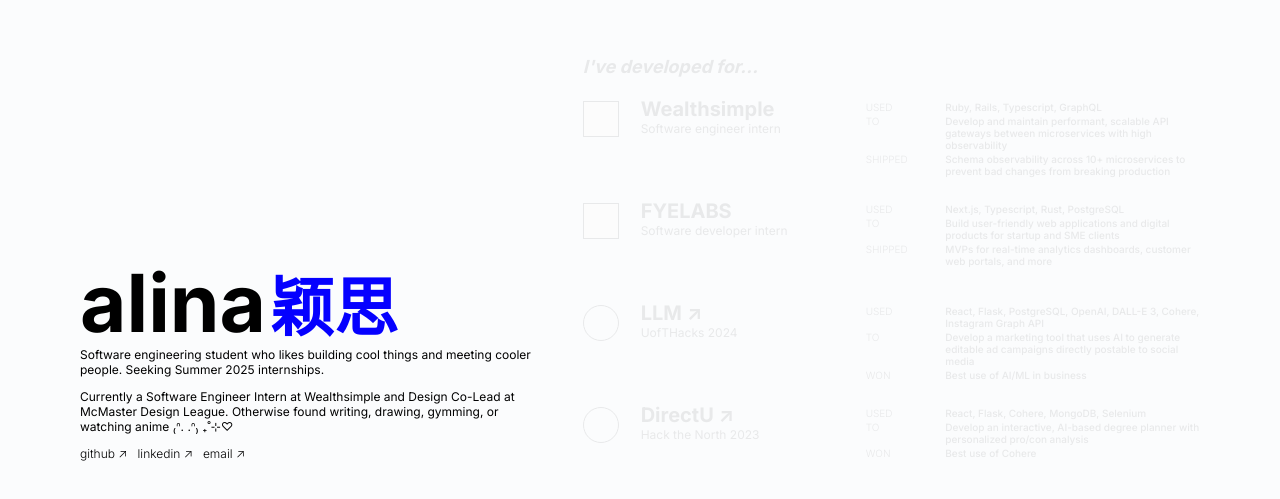
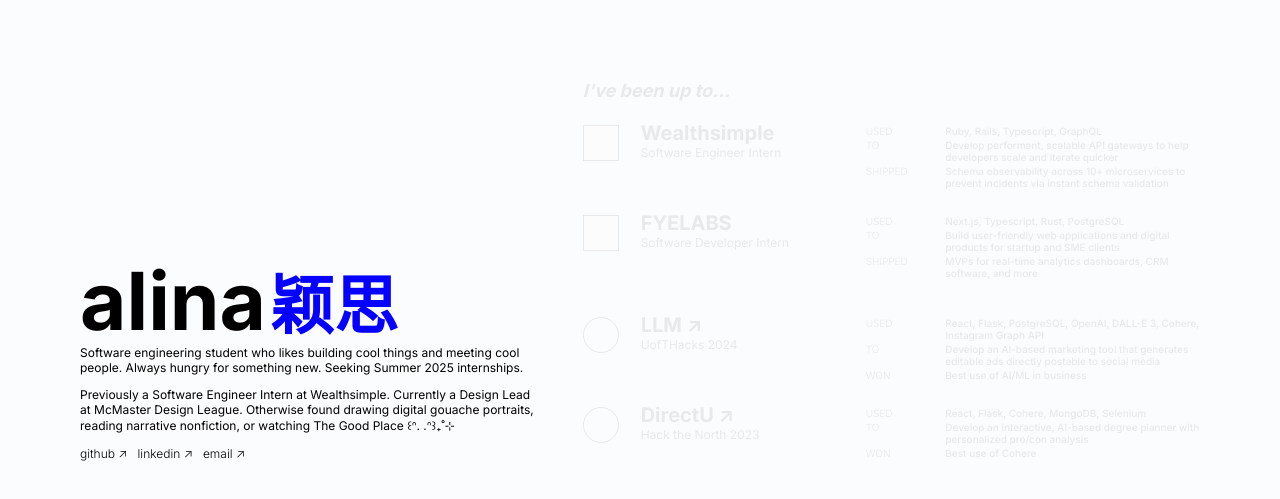
Before and after one commit to charcoalyy/portfolio, a React (Vite) app: page / in a window 1280 px wide. Shown: the part 279-778 px from the top of the page. Built offline with nearby package versions, Linux system fonts and the light colour scheme.

Commit message:
rewrite bio

```diff
--- a/src/components/constants/about.ts
+++ b/src/components/constants/about.ts
@@ -1,12 +1,5 @@
 export const about = {
-  bio: "Software engineering student who likes building cool things and meeting cooler people. Seeking Summer 2025 internships.",
+  bio: "Software engineering student who likes building cool things and meeting cool people. Always hungry for something new. Seeking Summer 2025 internships.",
   current:
-    "Currently a Software Engineer Intern at Wealthsimple and Design Co-Lead at McMaster Design League. Otherwise  found writing, drawing, gymming, or watching anime ₍ᐢ. .ᐢ₎ ₊˚⊹♡",
-  professional: ["Software Engineer Intern @Wealthsimple"],
-  community: [
-    "Design Lead @McMaster Design League",
-    "Executive @DeltaHacks",
-    "Tech @HOSA Canada",
-  ],
-  leisurely: ["Creative Writer", "Artist", "Gym Novice", "Anime Fiend"],
+    "Previously a Software Engineer Intern at Wealthsimple. Currently a Design Lead at McMaster Design League. Otherwise found drawing digital gouache portraits, reading narrative nonfiction, or watching The Good Place ꒰ᐢ. .ᐢ꒱₊˚⊹",
 }
--- a/src/components/constants/external.ts
+++ b/src/components/constants/external.ts
@@ -2,10 +2,4 @@
   { label: "github", link: "https://github.com/charcoalyy" },
   { label: "linkedin", link: "https://www.linkedin.com/in/alina-yzeng/" },
   { label: "email", link: "mailto:alina.yzeng@gmail.com" },
-];
-
-export const tabs = [
-  // { label: "ABOUT", path: "/about" },
-  { label: "DEVELOPMENT", path: "/development" },
-  { label: "DESIGN", path: "/design" },
-];
+]
--- a/src/components/constants/projects.ts
+++ b/src/components/constants/projects.ts
@@ -4,23 +4,23 @@
   {
     title: "Wealthsimple",
     type: "internship",
-    tag: "Software engineer intern",
+    tag: "Software Engineer Intern",
     points: {
       used: "Ruby, Rails, Typescript, GraphQL",
-      to: "Develop and maintain performant, scalable API gateways between microservices with high observability",
+      to: "Develop performant, scalable API gateways to help developers scale and iterate quicker",
       shipped:
-        "Schema observability across 10+ microservices to prevent bad changes from breaking production",
+        "Schema observability across 10+ microservices to prevent incidents via instant schema validation",
     },
   },
   {
     title: "FYELABS",
     type: "internship",
-    tag: "Software developer intern",
+    tag: "Software Developer Intern",
     points: {
       used: "Next.js, Typescript, Rust, PostgreSQL",
       to: "Build user-friendly web applications and digital products for startup and SME clients",
       shipped:
-        "MVPs for real-time analytics dashboards, customer web portals, and more",
+        "MVPs for real-time analytics dashboards, CRM software, and more",
     },
   },
 ]
@@ -32,7 +32,7 @@
     tag: "UofTHacks 2024",
     points: {
       used: "React, Flask, PostgreSQL, OpenAI, DALL-E 3, Cohere, Instagram Graph API",
-      to: "Develop a marketing tool that uses AI to generate editable ad campaigns directly postable to social media",
+      to: "Develop an AI-based marketing tool that generates editable ads directly postable to social media",
       won: "Best use of AI/ML in business",
     },
     link: "https://devpost.com/software/llm-large-language-marketing",
--- a/src/components/molecules/Infobox.tsx
+++ b/src/components/molecules/Infobox.tsx
@@ -20,10 +20,7 @@
   const [hover, setHover] = useState(false)
 
   const handleClick = () => {
-    console.log("handling click....")
-    console.log(link)
     if (link) {
-      console.log("there's a link!")
       window.open(link, "_blank", "noopener,noreferrer")
     }
   }
--- a/src/components/organisms/Projects.tsx
+++ b/src/components/organisms/Projects.tsx
@@ -6,7 +6,7 @@
   return (
     <div className={styles.projectsContainer}>
       <div className={styles.title}>
-        <h1>I've developed for...</h1>
+        <h1>I've been up to...</h1>
       </div>
       <div className={styles.scroll}>
         <div className={styles.projects}>
```
